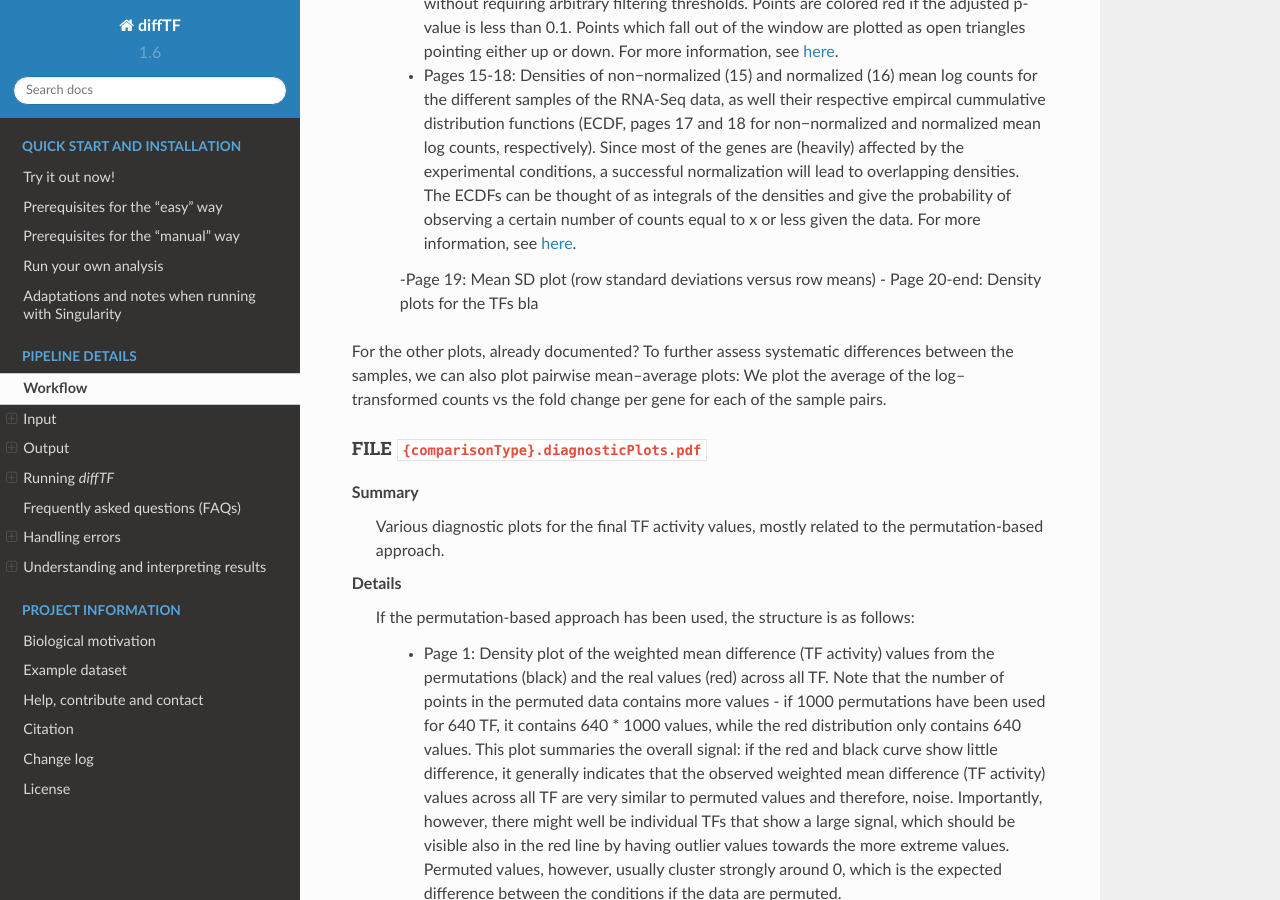
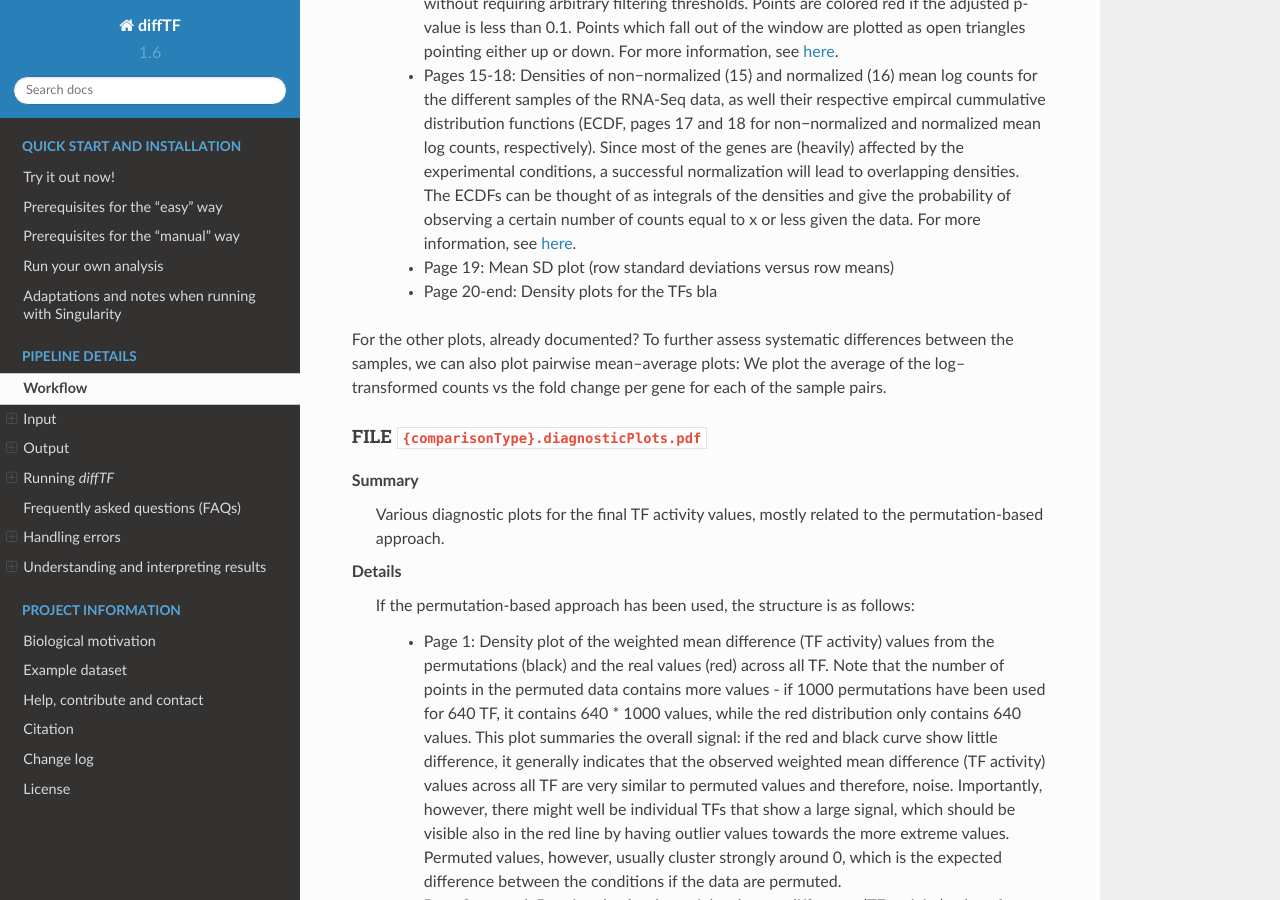
Before and after one commit to jfallmann/diffTF_Fork, a Sphinx documentation site: the page built from docs/chapter2.rst, in a window 1280 px wide and 900 px high, scrolled down 19857 px. Built offline with Sphinx 7.4.7 and the Read the Docs theme 2.0.0, drawn with Linux system fonts in a browser that asks for light colours.

Commit message:
minor Documentation changes

```diff
--- a/docs/chapter2.rst
+++ b/docs/chapter2.rst
@@ -438,7 +438,7 @@
   For user convenience, we provide such sorted files as described in the publication as a separate download:
 
   - hg19: For a pre-compiled list of 638 human TF with in-silico predicted TFBS based on the *HOCOMOCO 10* database and *PWMScan* for hg19, `download this file: <https://www.embl.de/download/zaugg/diffTF/TFBS/TFBS_hg19_PWMScan_HOCOMOCOv10.tar.gz>`__
-  - hg38: For a pre-compiled list of 767 human TF with in-silico predicted TFBS based on the *HOCOMOCO 11* database and *FIMO* from the MEME suite for hg38, `download this file: <https://www.embl.de/download/zaugg/diffTF/TFBS/TFBS_hg38_FIMO_HOCOMOCOv11.tar.gz>`_. For a pre-compiled list of 768 human TF with in-silico predicted TFBS based on the *HOCOMOCO 11* database and *PWMScan* for hg38, `download this file: <https://www.embl.de/download/zaugg/diffTF/TFBS/TFBS_hg38_PWMScan_HOCOMOCOv11.tar.gz>`_
+  - hg38: For a pre-compiled list of 767 human TF with in-silico predicted TFBS based on the *HOCOMOCO 11* database and *FIMO* from the MEME suite for hg38, `download this file: <https://www.embl.de/download/zaugg/diffTF/TFBS/TFBS_hg38_FIMO_HOCOMOCOv11.tar.gz>`_. For a pre-compiled list of 768 human TF with in-silico predicted TFBS based on the *HOCOMOCO 11* database and *PWMScan* for hg38, `download this file: <https://www.embl.de/download/zaugg/diffTF/TFBS/TFBS_hg38_PWMScan_HOCOMOCOv11.tar.gz>`__
   - mm10: For a pre-compiled list of 422 mouse TF with in-silico predicted TFBS based on the *HOCOMOCO 10* database and *PWMScan* for mm10, `download this file: <https://www.embl.de/download/zaugg/diffTF/TFBS/TFBS_mm10_PWMScan_HOCOMOCOv10.tar.gz>`__
 
   However, you may also manually create these files to include additional TF of your choice or to be more or less stringent with the predicted TFBS. For this, you only need PWMs for the TF of interest and then a motif prediction tool such as *FIMO* or *MOODS*.
@@ -454,7 +454,7 @@
   String. Default “”. Path to the file with RNA-Seq counts.
 
 Details
-  If no RNA-Seq data is included, set to the empty string “”. Otherwise, if ``RNASeqIntegration`` (:ref:`parameter_RNASeqIntegration`) is set to true,  specify the path to a tab-separated file with *raw* RNA-Seq counts. We apply some basic filtering for lowly expressed genes and exclude genes with small counts, so there is principally no need for manual filtering unless you want to do so. For guidance, you may want to read `Question 4 here <https://horvath.genetics.ucla.edu/html/CoexpressionNetwork/Rpackages/WGCNA/faq.html>`_.
+  If no RNA-Seq data is included, set to the empty string “”. Otherwise, if ``RNASeqIntegration`` (:ref:`parameter_RNASeqIntegration`) is set to true,  specify the path to a tab-separated file with *raw* RNA-Seq counts. We apply some basic filtering for lowly expressed genes and exclude genes with small counts, so there is principally no need for manual filtering unless you want to do so. For guidance, you may want to read `Question 4 here <https://horvath.genetics.ucla.edu/html/CoexpressionNetwork/Rpackages/WGCNA/faq.html>`__.
 
   The first line must be used for labeling the samples, with column names being identical to the sample names as specific in the sample summary table (``summaryFile``, :ref:`parameter_summaryFile`). If you have RNA-Seq data for only a subset of the input samples, this is no problem - the classification will then naturally only be based on the subset. The first column must be named ENSEMBL and it must contain ENSEMBL IDs (e.g., *ENSG00000028277*) without dots. The IDs are then matched to the IDs from the file as specified in ``HOCOMOCO_mapping`` (:ref:`parameter_HOCOMOCO_mapping`).
 
@@ -484,7 +484,7 @@
 
 This file summarizes the data and corresponding available metadata  that should be used for the analysis. The format is flexible and may contain additional columns that are ignored by the pipeline, so it can be used to capture all available information in a single place. Importantly, the file must be saved as tab-separated, the exact name does not matter as long as it is correctly specified in the configuration file.
 
-  .. warning:: Make sure that the line endings are correct. Different operating systems use different characters to mark the end of line, and the line ending character must be compatible with the operating system in which you run *diffTF*. For example, if you created the file in MAC, but you run it in a Linux environment (e.g., a cluster system), you may have to convert line endings to make them compatible with Linux. For more information, see `here <https://blog.shvetsov.com/2012/04/covert-unix-windows-mac-line-endings.html>`_ .
+  .. warning:: Make sure that the line endings are correct. Different operating systems use different characters to mark the end of line, and the line ending character must be compatible with the operating system in which you run *diffTF*. For example, if you created the file in MAC, but you run it in a Linux environment (e.g., a cluster system), you may have to convert line endings to make them compatible with Linux. For more information, see `here <https://blog.shvetsov.com/2012/04/covert-unix-windows-mac-line-endings.html>`__ .
 
 It must contain at least contain the following columns (the exact names do matter):
 
@@ -603,9 +603,9 @@
 
     starting from the most stringent, 0.001, to 0.01, 0.05, 0.1 and finally the least stringent 0.2
 
-    - Page 13-14: Regular (13) and MA plot based shrunken log2 fold-changes (14) of the RNA-Seq counts based on the ``DESeq2`` analysis. Both show the log2 fold changes attributable to a given variable over the mean of normalized counts for all samples, while the latter removes the noise associated with log2 fold changes from low count genes without requiring arbitrary filtering thresholds. Points are colored red if the adjusted p-value is less than 0.1. Points which fall out of the window are plotted as open triangles pointing either up or down. For more information, see `here <http://bioconductor.org/packages/devel/bioc/vignettes/DESeq2/inst/doc/DESeq2.html#ma-plot>`_.
-    - Pages 15-18: Densities of non−normalized (15) and normalized (16) mean log counts for the different samples of the RNA-Seq data, as well their respective empircal cummulative distribution functions (ECDF, pages 17 and 18 for non−normalized and normalized mean log counts, respectively).  Since most of the genes are (heavily) affected by the experimental conditions, a successful normalization will lead to overlapping densities. The ECDFs can be thought of as integrals of the densities and give the probability of observing a certain number of counts equal to x or less given the data. For more information, see `here <https://www.huber.embl.de/users/klaus/Teaching/DESeq2Predoc2014.html/>`_.
-    -Page 19: Mean SD plot (row standard deviations versus row means)
+    - Page 13-14: Regular (13) and MA plot based shrunken log2 fold-changes (14) of the RNA-Seq counts based on the ``DESeq2`` analysis. Both show the log2 fold changes attributable to a given variable over the mean of normalized counts for all samples, while the latter removes the noise associated with log2 fold changes from low count genes without requiring arbitrary filtering thresholds. Points are colored red if the adjusted p-value is less than 0.1. Points which fall out of the window are plotted as open triangles pointing either up or down. For more information, see `here <http://bioconductor.org/packages/devel/bioc/vignettes/DESeq2/inst/doc/DESeq2.html#ma-plot>`__.
+    - Pages 15-18: Densities of non−normalized (15) and normalized (16) mean log counts for the different samples of the RNA-Seq data, as well their respective empircal cummulative distribution functions (ECDF, pages 17 and 18 for non−normalized and normalized mean log counts, respectively).  Since most of the genes are (heavily) affected by the experimental conditions, a successful normalization will lead to overlapping densities. The ECDFs can be thought of as integrals of the densities and give the probability of observing a certain number of counts equal to x or less given the data. For more information, see `here <https://www.huber.embl.de/users/klaus/Teaching/DESeq2Predoc2014.html/>`__.
+    - Page 19: Mean SD plot (row standard deviations versus row means)
     - Page 20-end: Density plots for the TFs bla
 
 
--- a/docs/projectInfo.rst
+++ b/docs/projectInfo.rst
@@ -106,7 +106,7 @@
   - Updated the TFBS_hg38_FIMO_HOCOMOCOv11 archive. The bed files are now properly pre-sorted
 
 Version 1.2.3 (2019-02-27)
-  - Added a pre-compiled list of 768 human TF with in-silico predicted TFBS based on the *HOCOMOCO 11* database and *PWMScan* for hg38 as well as updating the other pre-compiled lists to account for recent changes and retractions in the *HOCOMOCO* database. See section :ref:`_parameter_dir_TFBS` for details.
+  - Added a pre-compiled list of 768 human TF with in-silico predicted TFBS based on the *HOCOMOCO 11* database and *PWMScan* for hg38 as well as updating the other pre-compiled lists to account for recent changes and retractions in the *HOCOMOCO* database. See section :ref:`parameter_dir_TFBS` for details.
   - added an additional filtering in the binning step for a rare corner case due to changes in the number of samples during an analysis
 
 
```
